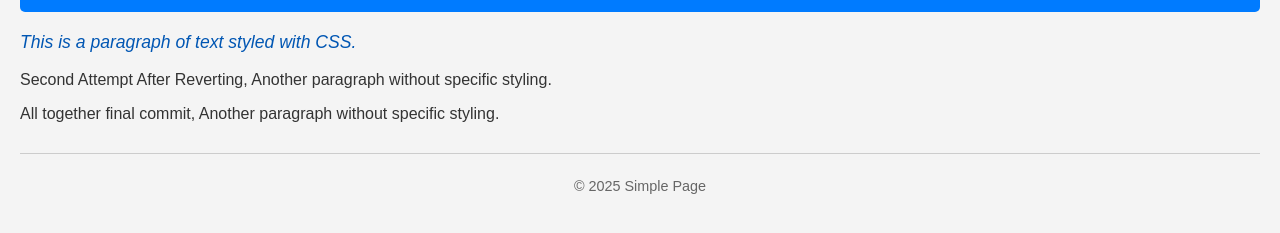
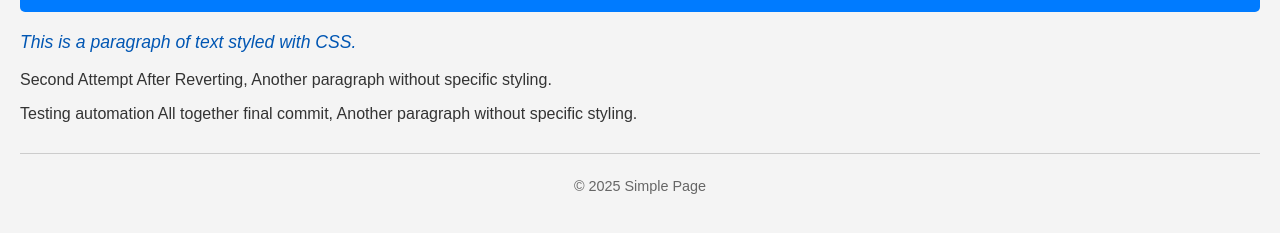
Before and after one commit to mgamalelsayed/HTMLrepo, a plain HTML site: page index.html in a window 1280 px wide. Shown: the part 75-308 px from the top of the page. Drawn offline with Linux system fonts and the light colour scheme.

Commit message:
html change

```diff
--- a/index.html
+++ b/index.html
@@ -15,7 +15,7 @@
         <p class="intro-text">This is a paragraph of text styled with CSS.</p>
 
         <p>Second Attempt After Reverting, Another paragraph without specific styling.</p>
-        <p>All together final commit, Another paragraph without specific styling.</p>
+        <p>Testing automation All together final commit, Another paragraph without specific styling.</p>
     </main>
 
     <footer>
```
